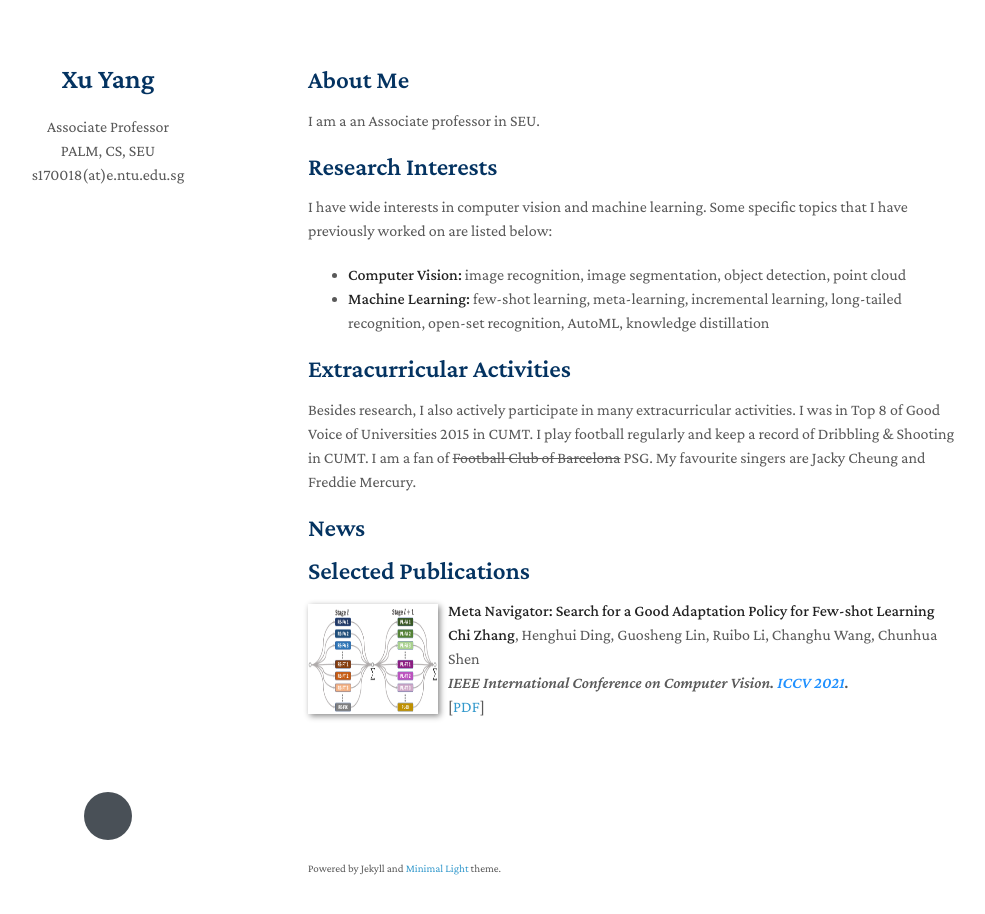
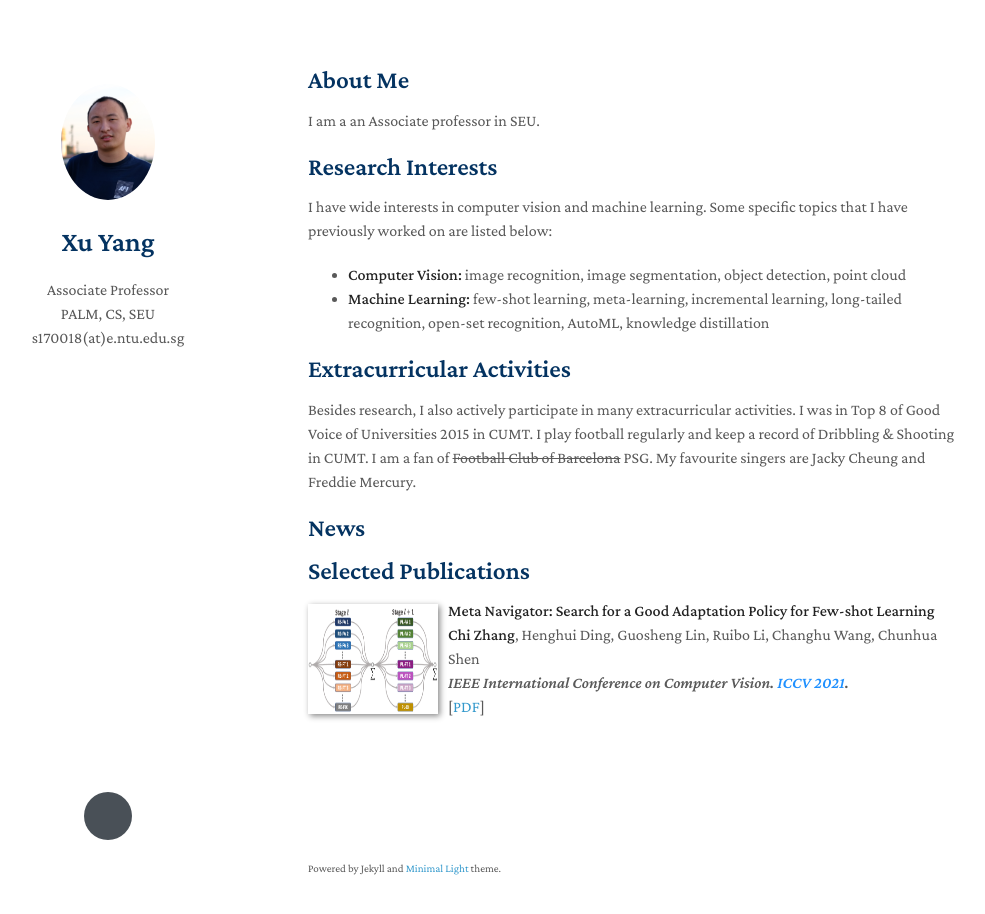
Before and after one commit to yxPALMweb/yxPALMweb.github.io, a Jekyll site: the page built from index.md, in a window 1280 px wide and 949 px high. Shown: the top 914 px of the window, without its empty margins (162-1147 px from the left). Built offline with Jekyll 4.4.1, drawn with Linux system fonts in a browser that asks for light colours; nearby versions of some CDN libraries; a style sheet for code colours, icons or effects is not loaded; our own code applies the rules of GitHub Pages for plain Markdown files.

Commit message:
Update _config.yml

```diff
--- a/_config.yml
+++ b/_config.yml
@@ -4,4 +4,5 @@ affiliation: PALM, CS, SEU
 email: s170018(at)e.ntu.edu.sg
 keywords: minimal academic
 google_scholar: https://scholar.google.com/citations?user=SqdxMH0AAAAJ&hl=en
+avatar: ./assets/img/Picture1.png
 remote_theme: yaoyao-liu/minimal-light
```
